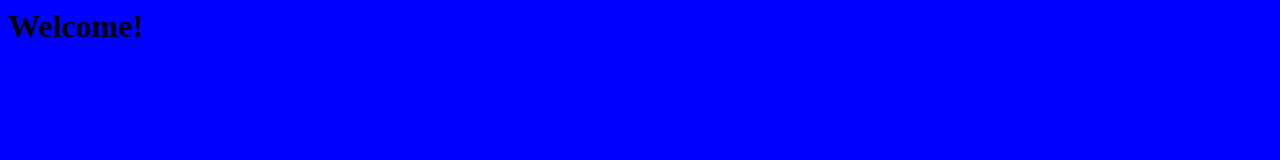
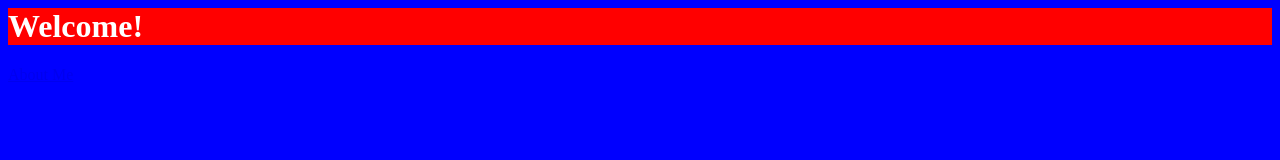
Before and after one commit to djc00p/personal_site, a plain HTML site: page app/views/index.html in a window 1280 px wide. Drawn offline with Linux system fonts and the light colour scheme.

Commit message:
final commit

```diff
--- a/public/main.css
+++ b/public/main.css
@@ -1,3 +1,8 @@
+h1 {
+  background-color: red;
+  color: white
+}
+
 body {
   background-color: blue;
 }
```
